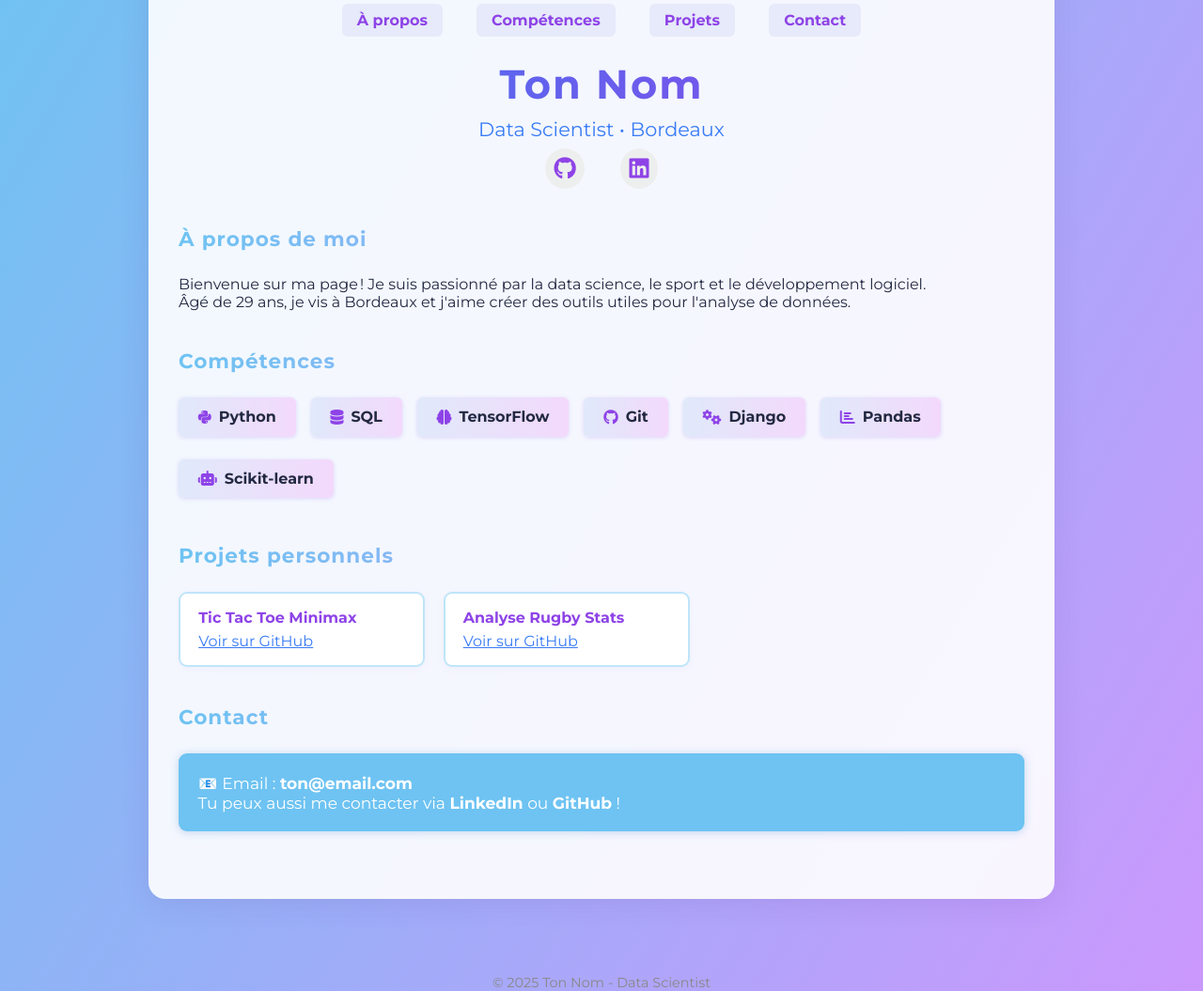
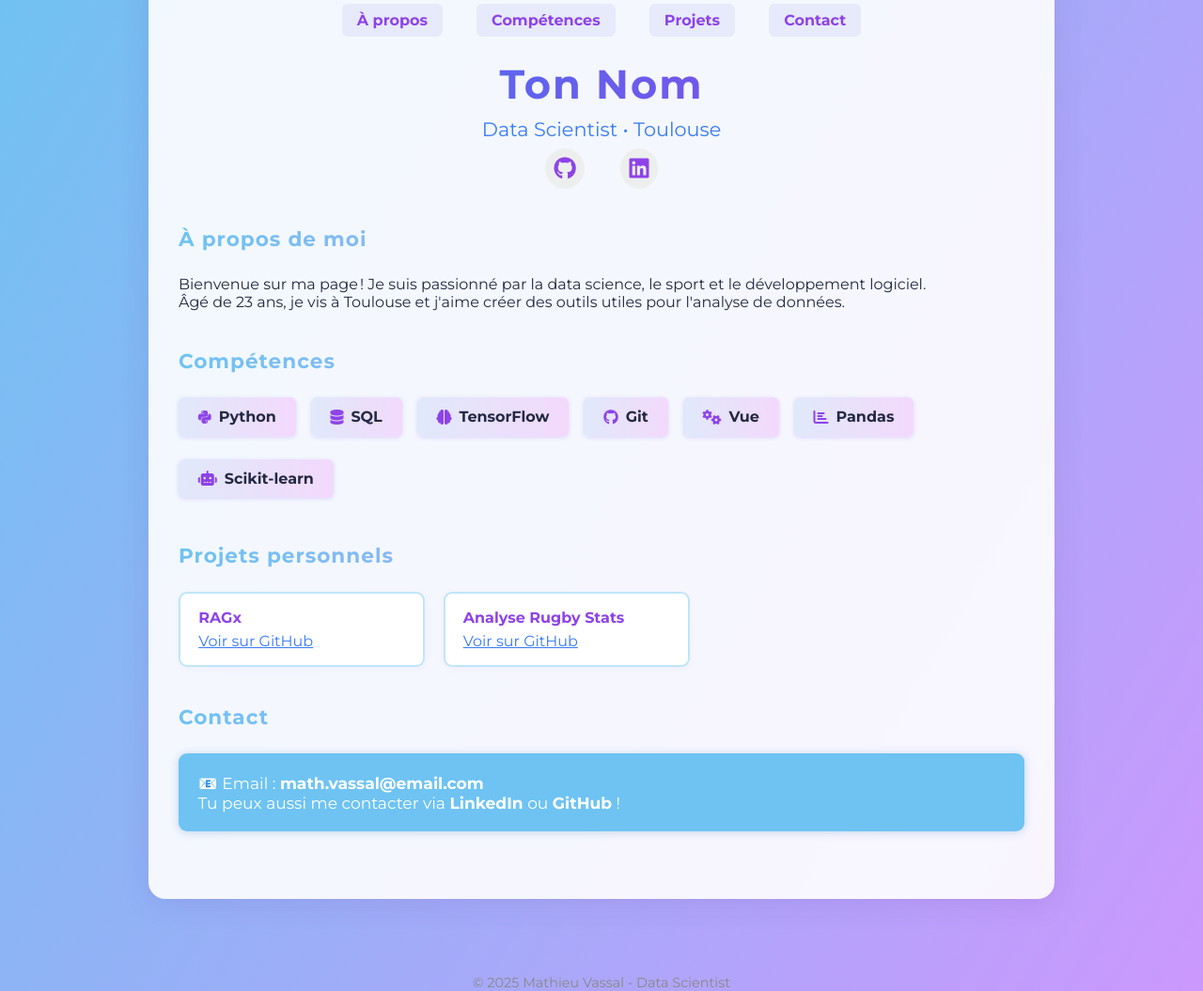
Before and after one commit to MathAvecH/MathAvecH.github.io, a plain HTML site: page index.html in a window 1280 px wide. Shown: the part 100-1155 px from the top of the page at 94% size. Drawn offline with Linux system fonts and the light colour scheme.

Commit message:
Add files via upload

```diff
--- a/index.html
+++ b/index.html
@@ -162,10 +162,10 @@
             <a href="#contact">Contact</a>
         </nav>
         <h1>Ton Nom</h1>
-        <div class="subtitle">Data Scientist • Bordeaux</div>
+        <div class="subtitle">Data Scientist • Toulouse</div>
         <div class="social">
-            <a title="GitHub" href="https://github.com/ton_user" target="_blank"><i class="fab fa-github"></i></a>
-            <a title="LinkedIn" href="https://linkedin.com/in/ton_user" target="_blank"><i class="fab fa-linkedin"></i></a>
+            <a title="GitHub" href="https://github.com/MathAvecH" target="_blank"><i class="fab fa-github"></i></a>
+            <a title="LinkedIn" href="https://linkedin.com/in/mathieu-vassal" target="_blank"><i class="fab fa-linkedin"></i></a>
             <!-- Ajoute plus de réseaux si tu veux -->
         </div>
     </header>
@@ -174,7 +174,7 @@
         <h2>À propos de moi</h2>
         <p>
             Bienvenue sur ma page ! Je suis passionné par la data science, le sport et le développement logiciel.<br>
-            Âgé de 29 ans, je vis à Bordeaux et j'aime créer des outils utiles pour l'analyse de données.
+            Âgé de 23 ans, je vis à Toulouse et j'aime créer des outils utiles pour l'analyse de données.
         </p>
     </section>
     <section id="skills">
@@ -184,7 +184,7 @@
             <div class="skill"><i class="fas fa-database"></i> SQL</div>
             <div class="skill"><i class="fas fa-brain"></i> TensorFlow</div>
             <div class="skill"><i class="fab fa-github"></i> Git</div>
-            <div class="skill"><i class="fas fa-cogs"></i> Django</div>
+            <div class="skill"><i class="fas fa-cogs"></i> Vue</div>
             <div class="skill"><i class="fas fa-chart-bar"></i> Pandas</div>
             <div class="skill"><i class="fas fa-robot"></i> Scikit-learn</div>
             <!-- Personnalise avec tes propres compétences -->
@@ -194,7 +194,7 @@
         <h2>Projets personnels</h2>
         <div class="projects">
             <div class="project">
-                <div class="project-title">Tic Tac Toe Minimax</div>
+                <div class="project-title">RAGx</div>
                 <div><a href="#">Voir sur GitHub</a></div>
             </div>
             <div class="project">
@@ -207,13 +207,13 @@
     <section id="contact">
         <h2>Contact</h2>
         <div class="contact-box">
-            📧 Email : <b>ton@email.com</b><br>
+            📧 Email : <b>math.vassal@email.com</b><br>
             Tu peux aussi me contacter via <b>LinkedIn</b> ou <b>GitHub</b> !
         </div>
     </section>
     </div>
     <footer>
-        &copy; 2025 Ton Nom - Data Scientist
+        &copy; 2025 Mathieu Vassal - Data Scientist
     </footer>
 </body>
 </html>
```
